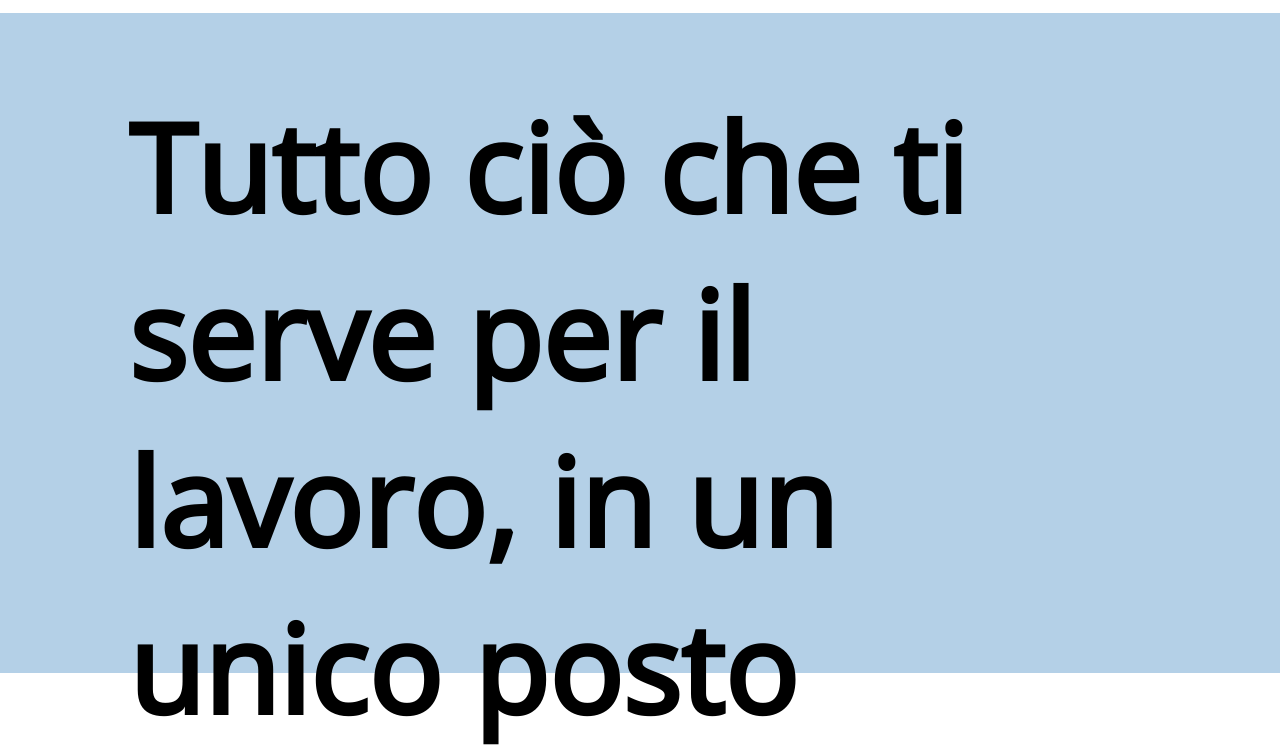
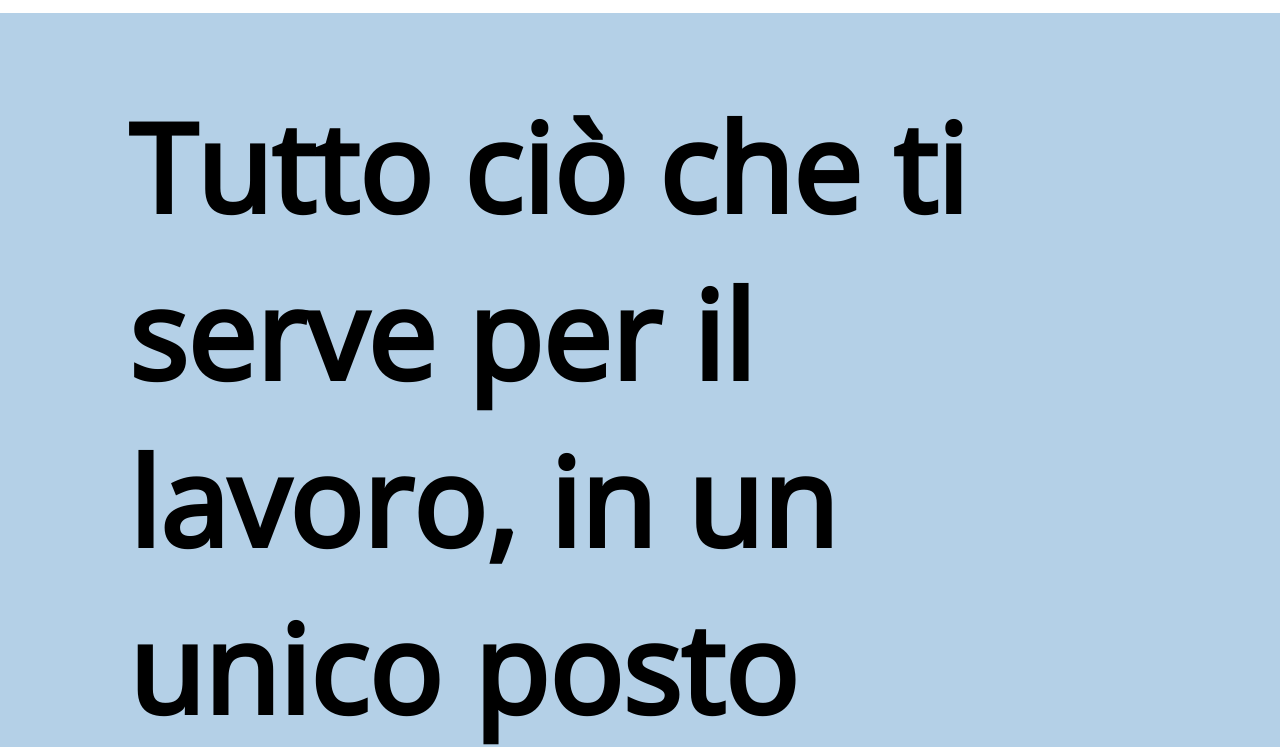
Before and after one commit to Daniele-Simonetti/htmlcss-dropbox, a plain HTML site: page index.html in a window 1280 px wide. Shown: the part 63-810 px from the top of the page. Drawn offline with nearby package versions, Linux system fonts and the light colour scheme.

Commit message:
remove jumbo hv

```diff
--- a/css/style.css
+++ b/css/style.css
@@ -129,7 +129,7 @@ ul.right-ul {
 /* main */
 /* prima sezione */
 .first-section {
-  height: 85vh;
+  /* height: 85vh; */
   margin-top: 3.5em;
 }
 
@@ -138,6 +138,8 @@ ul.right-ul {
   font-size: 5.1em;
   padding-top: 7%;
 }
+
+/* jumbotron text first sec */
 .first-section-text {
   display: inline-block;
   line-height: 2em;
@@ -153,14 +155,13 @@ div.arrow-first-section > a {
   color: black;
   font-size: 4em;
 }
-/* jumbotron first sec */
+/* jumbotron img first sec */
 div.jumbotron {
   width: 60%;
   position: absolute;
   right: 2em;
   top: 4em;
 }
-
 .jumbo-img {
   width: 100%;
 }
```
